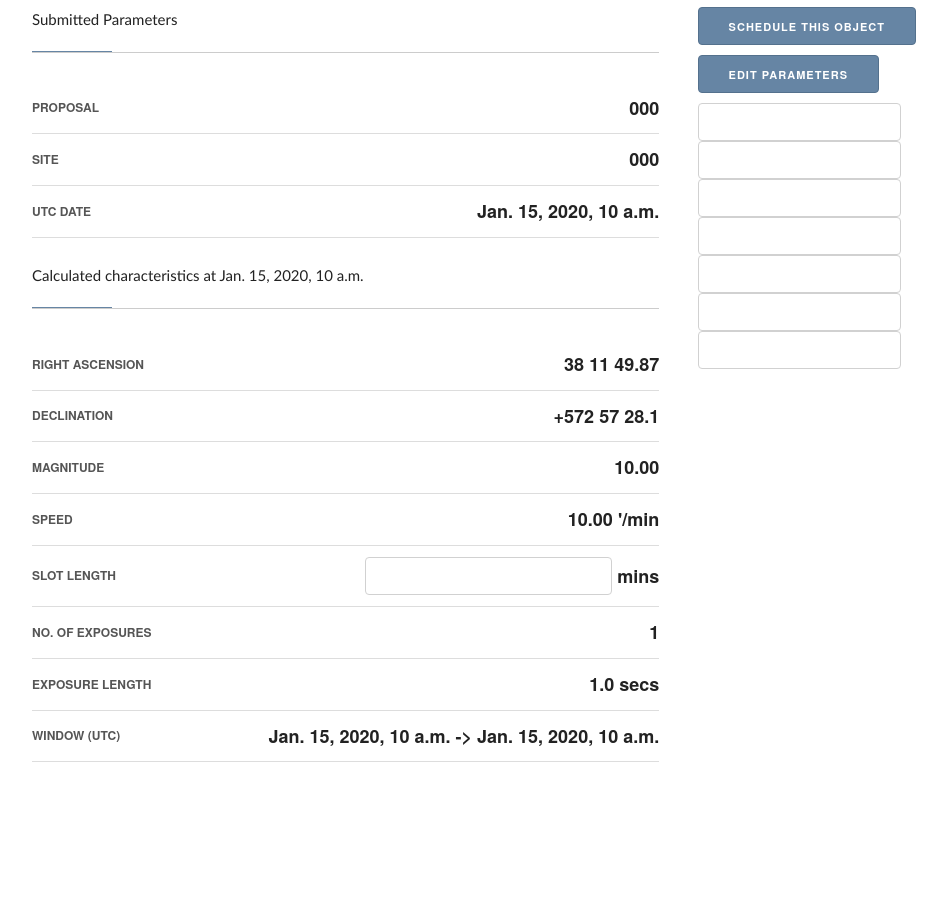
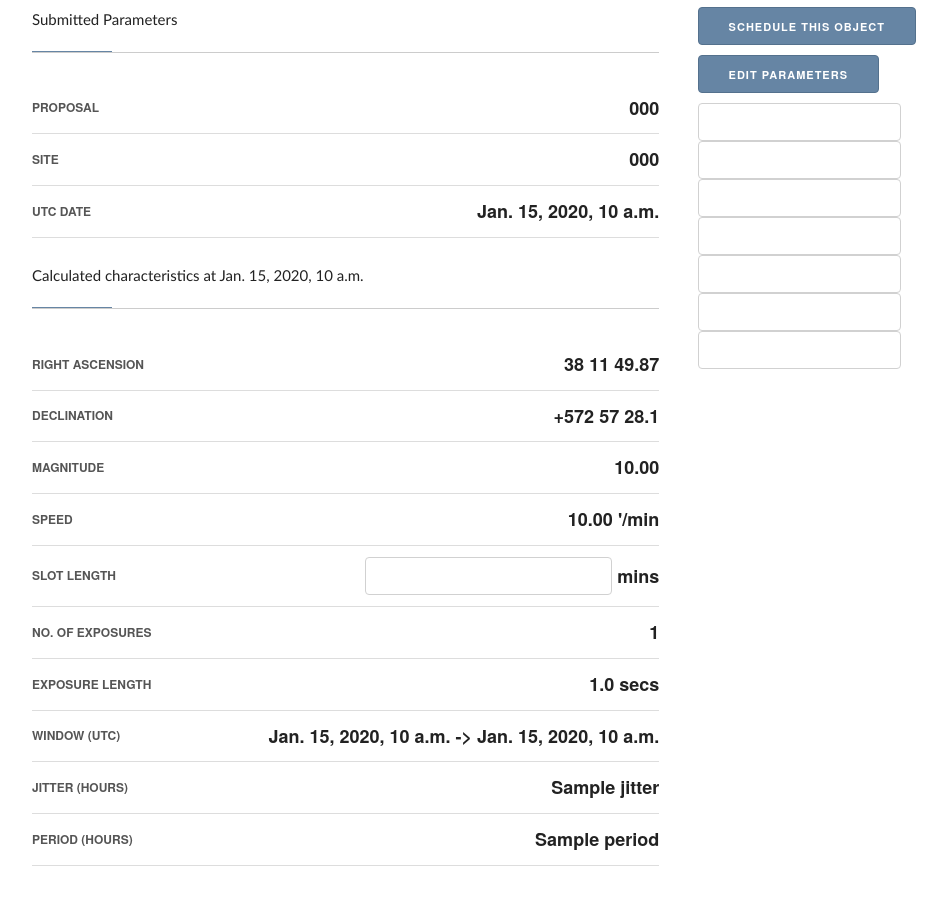
Before and after one commit to LCOGT/neoexchange, a Django app: template neoexchange/core/templates/core/schedule_confirm.html in a window 1280 px wide. Shown: the part 244-1143 px from the top of the page, without its empty margins (128-1075 px from the left). Before the commit the page ends 1006 px from the top, so only its background shows below. Run offline with Django 3.2, Linux system fonts and the light colour scheme; the template is opened without the code that fills it: most values are stand-ins (such as "Sample title", 1, 10 or a date in 2020); form fields are guessed from the names that the template uses; some libraries are stand-ins or nearby versions.

Commit message:
Adding jitter and period to confirm

```diff
--- a/neoexchange/core/forms.py
+++ b/neoexchange/core/forms.py
@@ -75,8 +75,8 @@ class ScheduleForm(forms.Form):
 class ScheduleCadenceForm(forms.Form):
     proposal_code = forms.ChoiceField(required=True)
     site_code = forms.ChoiceField(required=True, choices=SITES)
-    start_time = forms.DateTimeField(input_formats=['%Y-%m-%d %H:%M:%S',], initial=datetime.today, required=True, error_messages={'required': _(u'UTC start date is required')})
-    end_time = forms.DateTimeField(input_formats=['%Y-%m-%d %H:%M:%S',], initial=datetime.today, required=True, error_messages={'required': _(u'UTC end date is required')})
+    start_time = forms.DateTimeField(input_formats=['%Y-%m-%d %H:%M:%S', '%Y-%m-%dT%H:%M:%S'], initial=datetime.today, required=True, error_messages={'required': _(u'UTC start date is required')})
+    end_time = forms.DateTimeField(input_formats=['%Y-%m-%d %H:%M:%S', '%Y-%m-%dT%H:%M:%S'], initial=datetime.today, required=True, error_messages={'required': _(u'UTC end date is required')})
     period = forms.FloatField(initial=2.0, required=True, widget=forms.TextInput(attrs={'size':'10'}), error_messages={'required': _(u'Period is required')})
     jitter = forms.FloatField(initial=0.25, required=True, widget=forms.TextInput(attrs={'size':'10'}), error_messages={'required': _(u'Jitter is required')})
 
--- a/neoexchange/core/templates/core/schedule_confirm.html
+++ b/neoexchange/core/templates/core/schedule_confirm.html
@@ -77,6 +77,18 @@
                         <td class="kv-key">Window (UTC)</td>
                         <td class="kv-value">{{ data.start_time }} -> {{ data.end_time }}</td>
                     </tr>
+                    {% if data.jitter %}
+                    <tr id="id_jitter">
+                        <td class="kv-key">Jitter (hours)</td>
+                        <td class="kv-value">{{ data.jitter }}</td>
+                    </tr>
+                    {% endif %}
+                    {% if data.period %}
+                    <tr id="id_period">
+                        <td class="kv-key">Period (hours)</td>
+                        <td class="kv-value">{{ data.period }}</td>
+                    </tr>
+                    {% endif %}
                 </tbody>
             </table>
         {% endif %}
```
